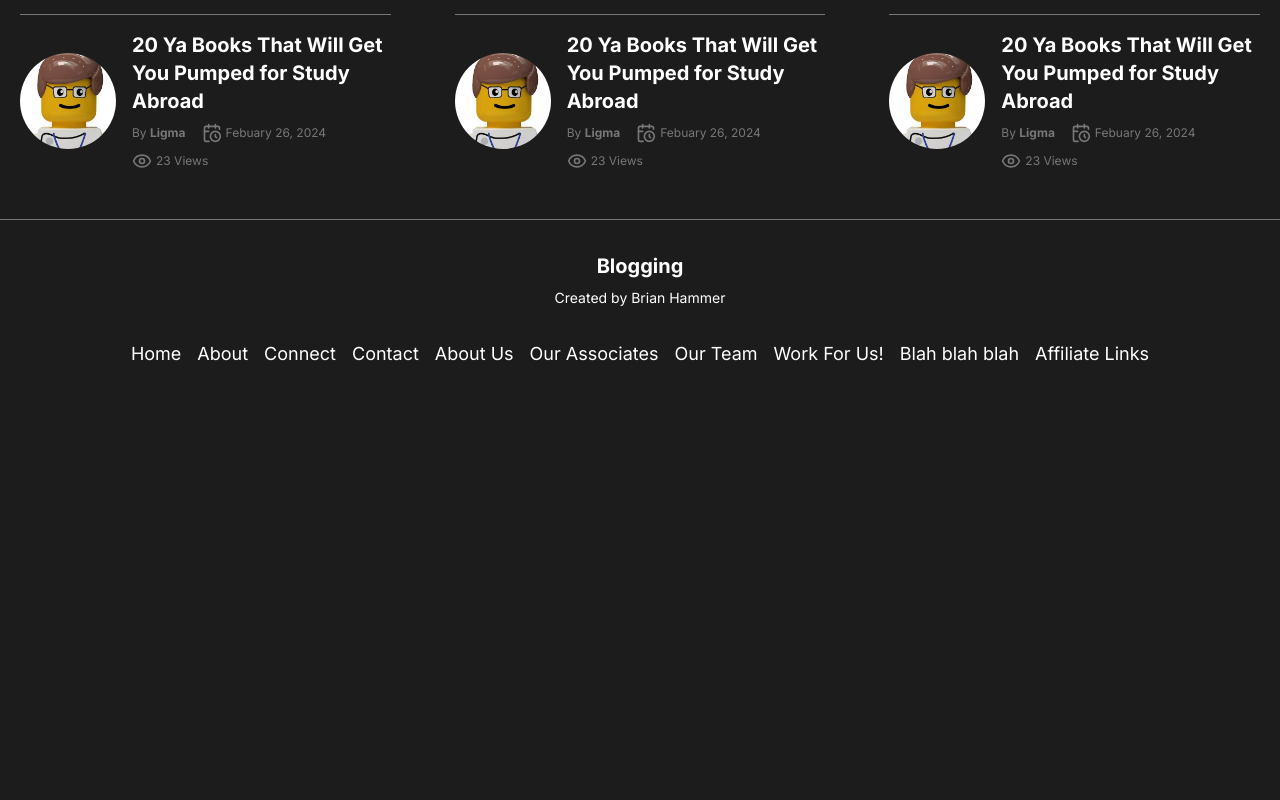
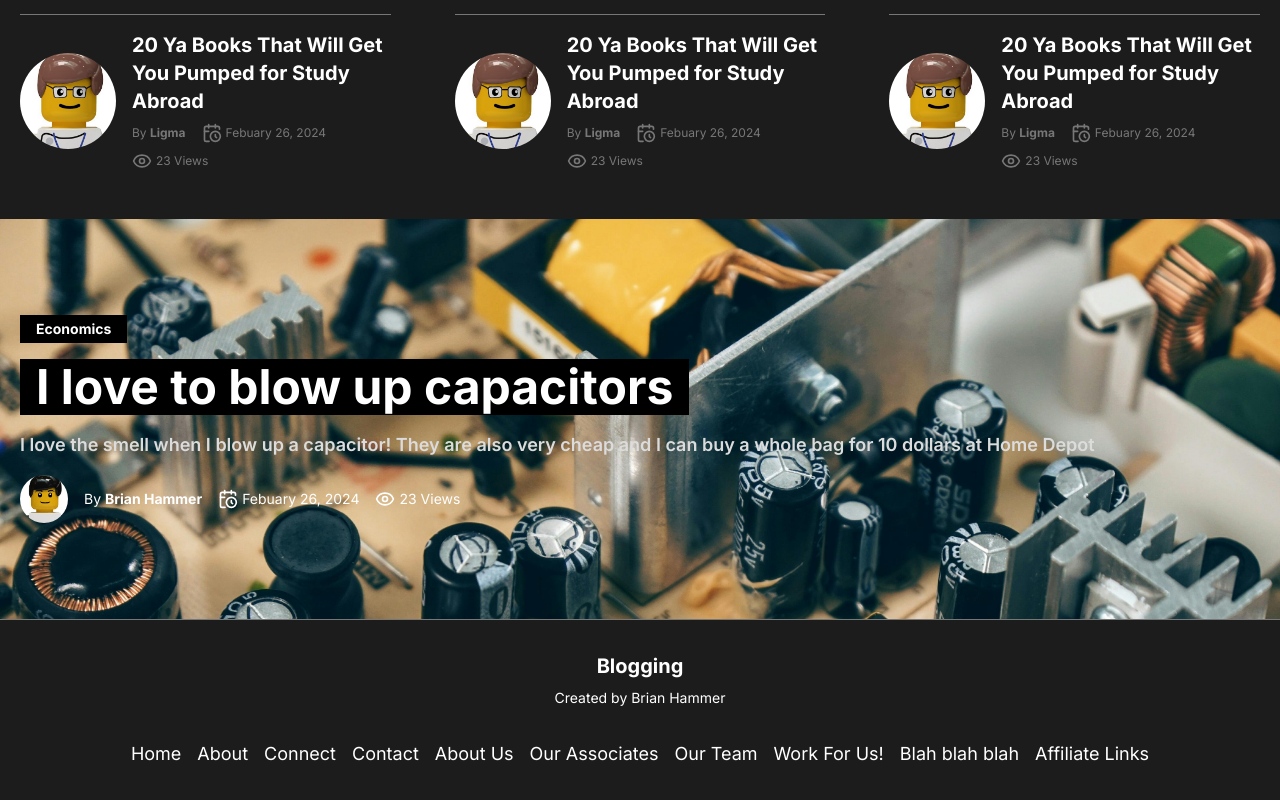
Before and after one commit to BrianHammer/blog-site, a Next.js app: page / in a window 1280 px wide. Shown: the part 3027-3827 px from the top of the page. Before the commit the page ends 3427 px from the top, so only its background shows below. Built offline with nearby package versions, Linux system fonts and the light colour scheme.

Commit message:
Updated README. switching the template to a new repo...

```diff
--- /dev/null
+++ b/src/app/(main)/category/[categoryName]/page.tsx
@@ -0,0 +1,13 @@
+import React from "react";
+
+type Props = {
+  params: {
+    categoryName: string;
+  };
+};
+
+const CategoryPage = ({ params: { categoryName } }: Props) => {
+  return <div>CategoryPage of {categoryName}</div>;
+};
+
+export default CategoryPage;
--- a/src/app/(main)/page.tsx
+++ b/src/app/(main)/page.tsx
@@ -1014,6 +1014,77 @@ export default function Home() {
           </ul>
         </section>
       </section>
+
+      {/************************************************************************************************************************
+       * GIANT SECTION
+       *
+       * Section is good enough...
+       * ***********************************************************************************************************************
+       */}
+
+      <a href="#">
+        <section className="relative group w-full py-24 group bg-cover bg-[url('/dummy-article-images/image-7.jpg')]">
+          <header className="sr-only">
+            <h2>Hello</h2>
+          </header>
+
+          <article className="z-50 w-full h-full text-left container mx-auto px-5 flex flex-col gap-4 items-start justify-center">
+            {/** Category */}
+            <p className="bg-black font-bold px-4 py-1 text-sm transition-colors duration-300 group-hover:bg-primary group-hover:text-background">
+              Economics
+            </p>
+
+            {/** Name */}
+            <h2 className="bg-black font-bold text-5xl px-4 py-1 transition-colors duration-300 group-hover:bg-primary group-hover:text-background ">
+              I love to blow up capacitors
+            </h2>
+
+            {/** A demo of the text  */}
+            <p className="text-light-gray font-semibold">
+              I love the smell when I blow up a capacitor! They are also very
+              cheap and I can buy a whole bag for 10 dollars at Home Depot
+            </p>
+
+            {/** Profile Picture and article information */}
+            <footer className="flex flex-row gap-x-4 gap-y-2 flex-wrap items-center text-sm">
+              {/** I decided not to put a figure around this profile picture image so the footer is more clear */}
+              <figure className="flex items-center">
+                <img
+                  src="/dummy-pfp/man.png"
+                  alt="Profile Picture"
+                  className="h-12 w-12 rounded-full"
+                />
+                <figcaption className="sr-only">
+                  Profile picture of Brian Hammer
+                </figcaption>
+              </figure>
+
+              <p>
+                By <strong className="font-bold">Brian Hammer</strong>{" "}
+              </p>
+
+              <time
+                itemProp="date created"
+                dateTime="2024-08-26"
+                className="flex flex-row gap-1 items-center"
+              >
+                <CalendarClock className="w-5 h-5" /> Febuary 26, 2024
+              </time>
+
+              <p className="flex flex-row gap-1 items-center">
+                <Eye className="w-5 h-5" /> 23 Views
+              </p>
+            </footer>
+          </article>
+        </section>
+      </a>
+
+      {/************************************************************************************************************************
+       * GIANT SECTION
+       *
+       * Section is good enough...
+       * ***********************************************************************************************************************
+       */}
     </main>
   );
 }
--- /dev/null
+++ b/src/app/(main)/post/[postSlug]/page.tsx
@@ -0,0 +1,13 @@
+import React from "react";
+
+type Props = {
+  params: {
+    postSlug: string;
+  };
+};
+
+const CategoryPage = ({ params: { postSlug } }: Props) => {
+  return <div>Post of slug: {postSlug}</div>;
+};
+
+export default CategoryPage;
--- /dev/null
+++ b/src/app/admin/layout.tsx
@@ -0,0 +1,14 @@
+import AdminNavbar from "@/components/admin/AdminNavbar";
+import React from "react";
+
+type Props = { children: React.ReactNode };
+
+const AdminLayout = ({ children }: Props) => {
+  return (
+    <>
+      <AdminNavbar />
+       {children}
+    </>
+  );
+};
+export default AdminLayout;
--- /dev/null
+++ b/src/app/admin/page.tsx
@@ -0,0 +1,13 @@
+import React from "react";
+
+const AdminMainPage = () => {
+  return (
+    <main className="container mx-auto p-5">
+      <header>
+        <h1 className="text-3xl">Home</h1>
+      </header>
+    </main>
+  );
+};
+
+export default AdminMainPage;
--- /dev/null
+++ b/src/components/admin/AdminNavbar.tsx
@@ -0,0 +1,62 @@
+import { Menu } from "lucide-react";
+import React from "react";
+
+const AdminNavbar = () => {
+  return (
+    <header className="py-4 sticky border-b border-b-gray">
+      <div className="container mx-auto px-5 flex flex-row justify-between items-center">
+        <a
+          href="/admin"
+          className="text-foreground hover:text-gray transition-colors duration-300"
+        >
+          <span className="font-bold text-xl">Admin Dashboard</span>
+        </a>
+
+        <a
+          href="#"
+          className="text-foreground hover:text-gray transition-colors duration-300 md:hidden"
+        >
+          <Menu className="w-8 h-8" />
+        </a>
+
+        {/** Navlinks on large */}
+        <ul className="hidden md:flex flex-row gap-4 ">
+          <li className="">
+            <a
+              href="/admin/"
+              className="hover:text-foreground/75 transition-colors duration-150"
+            >
+              Home
+            </a>
+          </li>
+          <li className="">
+            <a
+              href="/admin/blogs"
+              className="hover:text-foreground/75 transition-colors duration-150"
+            >
+              Posts
+            </a>
+          </li>
+          <li className="">
+            <a
+              href="/admin"
+              className="hover:text-foreground/75 transition-colors duration-150"
+            >
+              Prompts
+            </a>
+          </li>
+          <li className="">
+            <a
+              href="/admin"
+              className="hover:text-foreground/75 transition-colors duration-150"
+            >
+              Prompts
+            </a>
+          </li>
+        </ul>
+      </div>
+    </header>
+  );
+};
+
+export default AdminNavbar;
```
Also changed, not shown: public/dummy-article-images/image-7.jpg (renamed from public/dummy-article-images/pexels-pixabay-163100.jpg), 1 other file (tests, documents, lock files or other folders).
